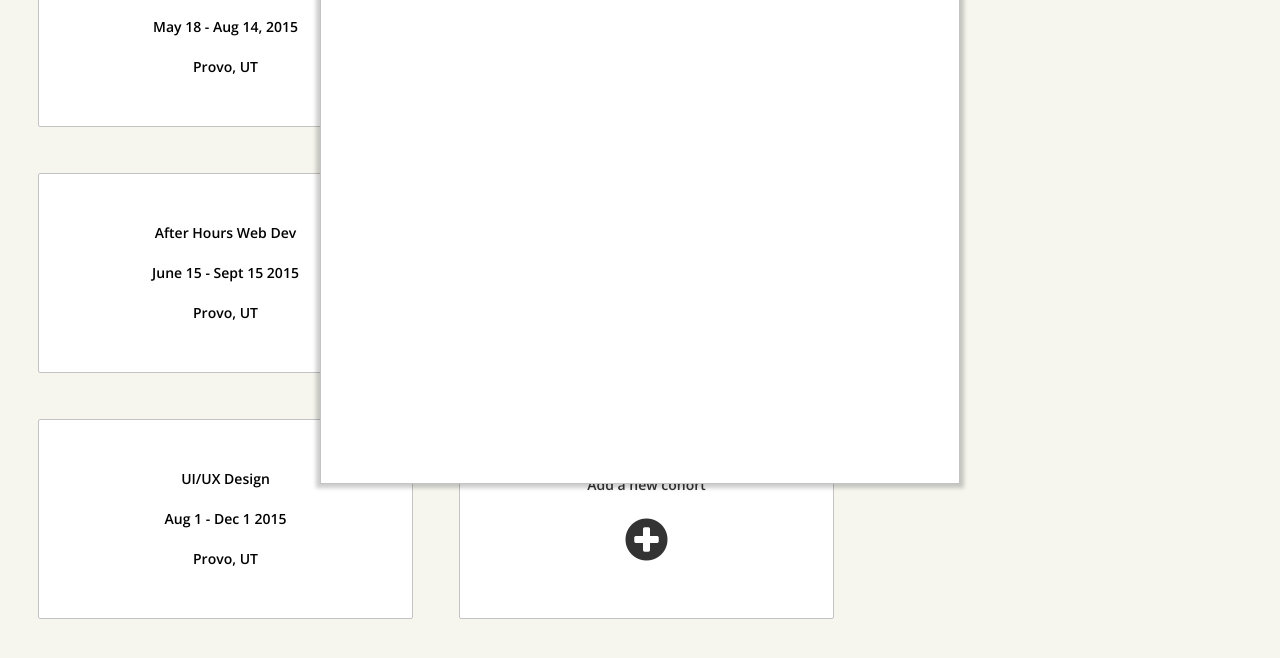
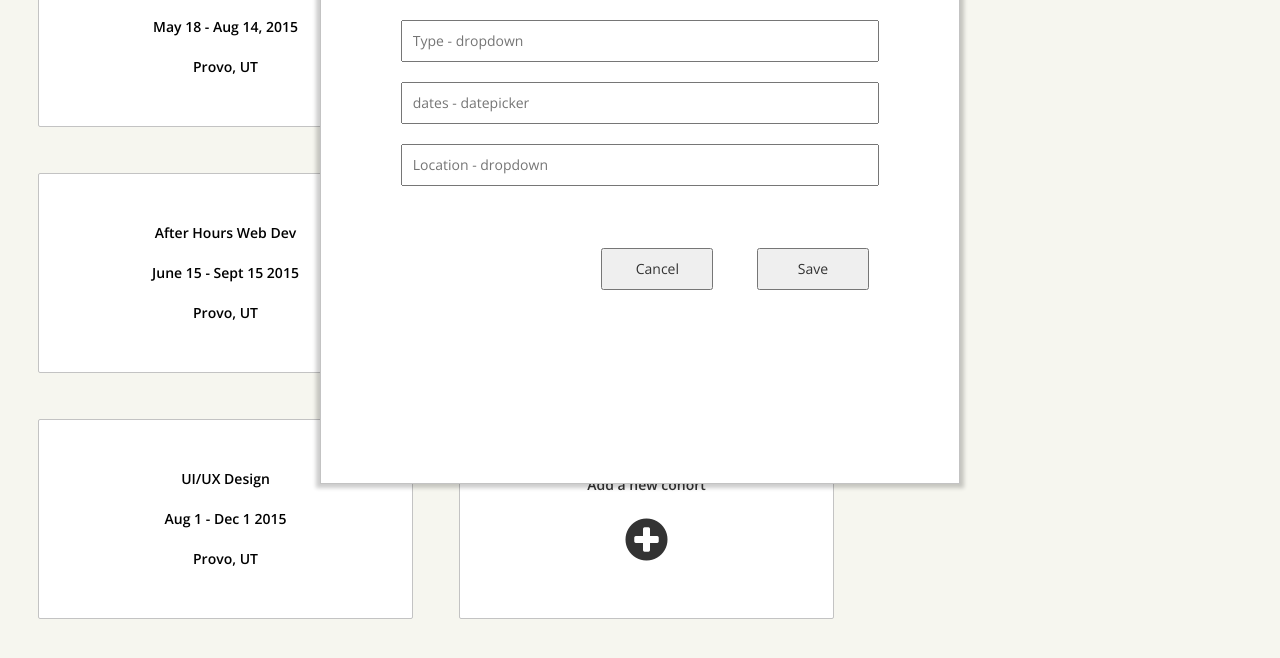
Before and after one commit to jasondawson/devkittens, a website: page index.html at #!/dashboard in a window 1280 px wide. Both pictures are taken after a click on the element "Add a new cohort". Shown: the part 196-854 px from the top of the page. Drawn offline with nearby package versions, Linux system fonts and the light colour scheme; some packages are replaced by stand-ins of ours.

Commit message:
Pushing Joe's changes.

```diff
--- a/public/styles/dashboard.css
+++ b/public/styles/dashboard.css
@@ -1,3 +1,7 @@
+/*
+	*	Container for dashboard boxes on ng-repeat
+*/
+
 .repeat-container {
 	width: 100%;
 }
@@ -27,6 +31,21 @@
 	font-size: 3.5em;
 }
 
+/*
+ * Modal Section
+*/
+
+
+.backdrop {
+	position: absolute;
+	top: 0;
+	left: 0;
+	margin: 0;
+	width: 100%;
+	height: 100%;
+	background: rgba(0, 0, 0, 0.75);
+}
+
 .add-cohort-modal {
 	height: 70%;
 	width: 50%;
@@ -46,7 +65,33 @@
 	float: right;
 }
 
+
 .calendar-link {
 	text-decoration: none;
 	color: #000;
 }
+
+.new-cohort-form {
+  width: 75%;
+  margin: 5% auto;
+	display: flex;
+  flex-direction: column;
+}
+
+.form-input {
+	height: 3em;
+  padding: 10px;
+  margin: 10px 0;
+}
+
+/* needs to be fixed. 70 is crazy */
+.form-btn-container {
+	margin: 0 70px 0 0;
+	float: right;
+}
+
+.form-btn {
+	height: 3em;
+	width: 8em;
+	margin: 20px;
+}
--- a/public/templates/dashboard.html
+++ b/public/templates/dashboard.html
@@ -17,8 +17,19 @@
 
 </div> <!-- End of 'container' -->
 
+<div class="backdrop" ng-show="backdropVisible"></div>
 
 <div class="add-cohort-modal" ng-show="toggleAddCohort">
 	<h2 class="text-dashboard left">Enter New Cohort Information</h2>
 	<i class="close-modal fa fa-times" ng-click="addCohortView()"></i>
+
+	<form class="new-cohort-form">
+		<input class="form-input" type="text" placeholder="Type - dropdown" />
+		<input class="form-input" type="text" placeholder="dates - datepicker" />
+		<input class="form-input" type="text" placeholder="Location - dropdown" />
+	</form>
+	<div class="form-btn-container">
+		<button class="form-btn" type="submit" ng-click="addCohortView()">Cancel</button>
+		<button class="form-btn" type="submit">Save</button>
+	</div>
 </div>
```
